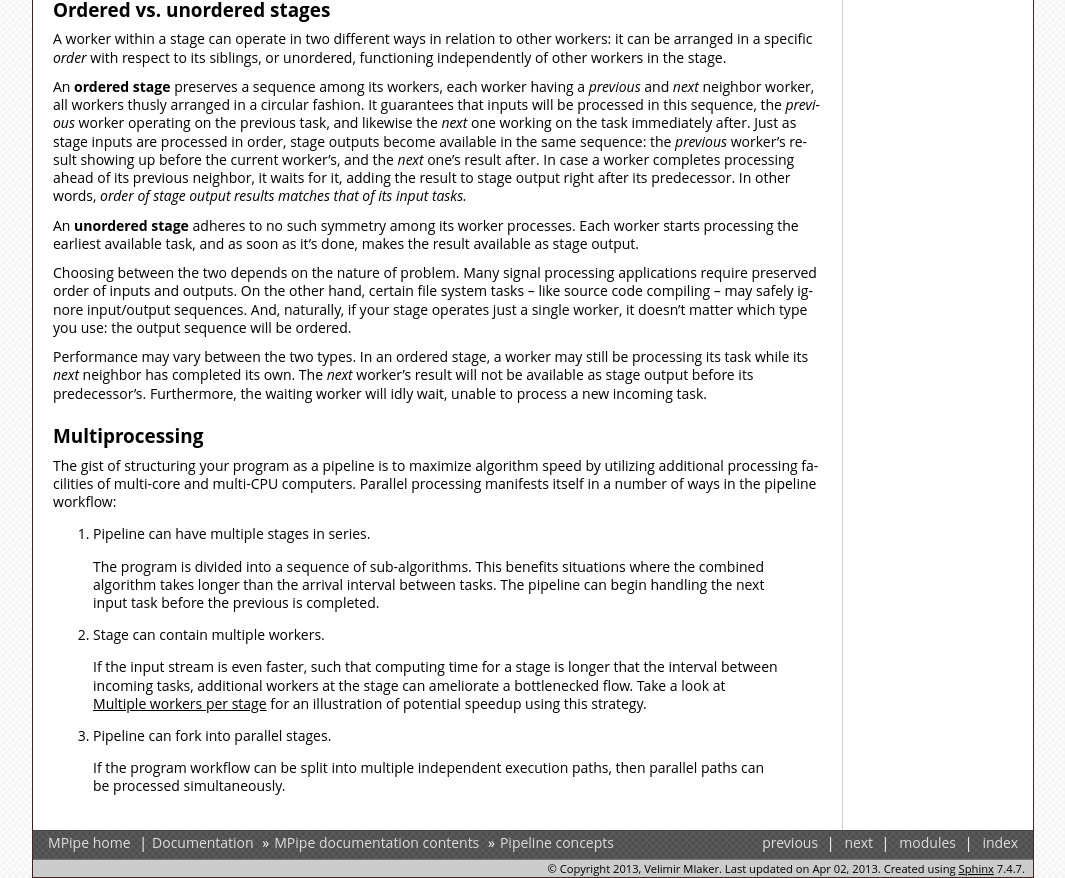
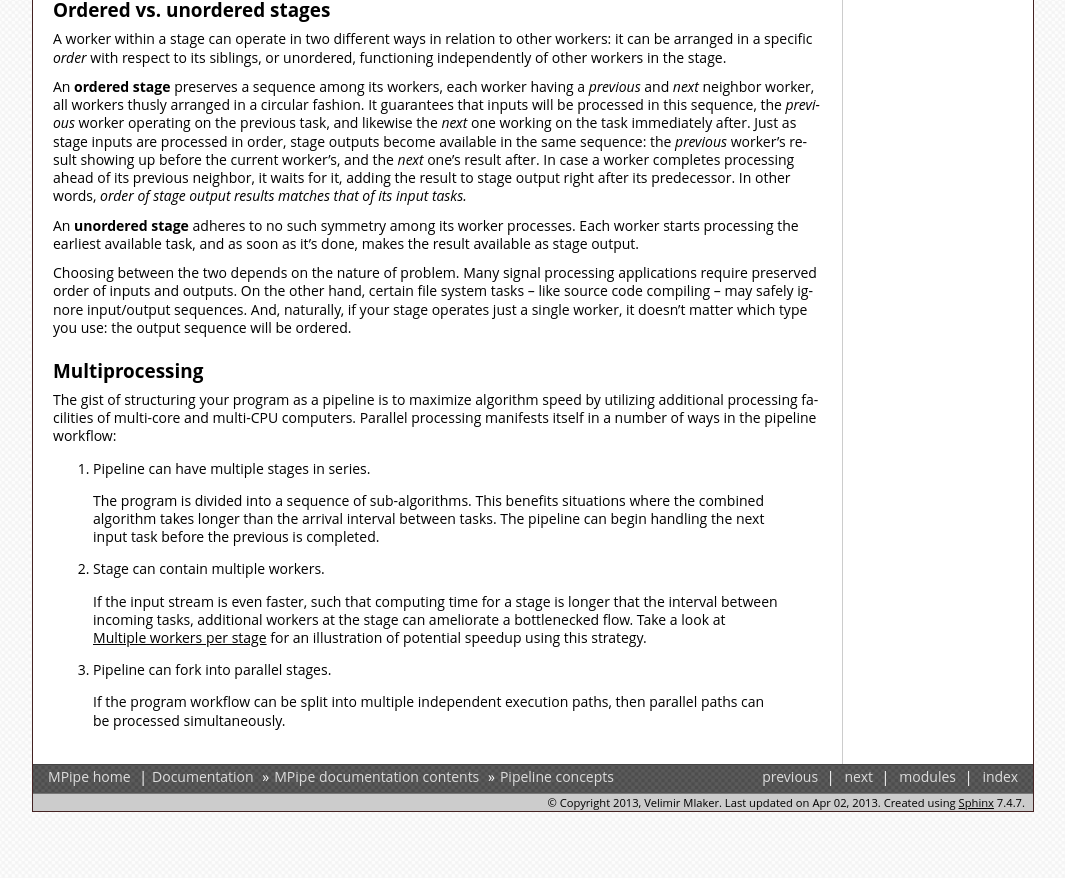
Before and after one commit to vmlaker/mpipe, a Sphinx documentation site: the page built from doc/source/concepts.rst, in a window 1280 px wide and 900 px high, scrolled down 2499 px, cut to the strip 22-900 px from the top of the window. Shown: the whole strip, without its empty margins (107-1172 px from the left). Built offline with Sphinx 7.4.7, drawn with Linux system fonts in a browser that asks for light colours; formulas are drawn with MathJax 3; after the commit the page ends 3333 px from its top, so only the background shows below that.

Commit message:
Remove confusing comment on performance in stage methodology.

```diff
--- a/doc/source/concepts.rst
+++ b/doc/source/concepts.rst
@@ -71,7 +71,7 @@ An **unordered stage** adheres to no such symmetry among its worker processes. E
 
 Choosing between the two depends on the nature of problem. Many signal processing applications require preserved order of inputs and outputs. On the other hand, certain file system tasks -- like source code compiling -- may safely ignore input/output sequences. And, naturally, if your stage operates just a single worker, it doesn't matter which type you use: the output sequence will be ordered.
 
-Performance may vary between the two types. In an ordered stage, a worker may still be processing its task while its *next* neighbor has completed its own. The *next* worker's result will not be available as stage output before its predecessor's. Furthermore, the waiting worker will idly wait, unable to process a new incoming task.
+.. Performance may vary between the two types. In an ordered stage, a worker may still be processing a task while its *next* neighbor has already completed its own (downstream, i.e. "future") task. The *next* worker will have to wait idly, unable to process any new incoming task. This effect -- due to the dependency relationship of neighboring workers in an *unordered* stage -- is not an issue when using with *unordered* stage.
 
 .. _multiprocessing:
 
```
